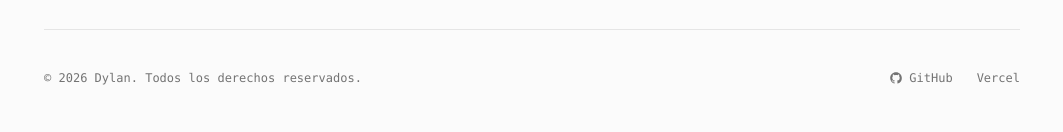
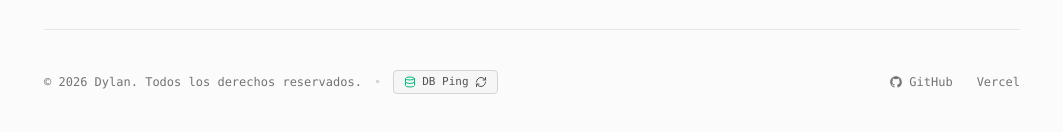
Before and after one commit to XDylaan27/PortafolioWebDylan, a Next.js app: page / in a window 1280 px wide. Shown: the part 1850-1982 px from the top of the page, without its empty margins (108-1171 px from the left). Built offline with nearby package versions, Linux system fonts and the light colour scheme; no server answers.

Commit message:
feat: add Supabase keep-alive ping endpoint, cron, and UI button

```diff
--- /dev/null
+++ b/src/app/api/supabase-ping/route.ts
@@ -0,0 +1,46 @@
+import { NextResponse } from 'next/server';
+import { supabase } from '@/lib/supabase';
+
+// Esta ruta actúa como heartbeat/ping para mantener despierto Supabase
+export async function GET(request: Request) {
+  try {
+    const start = Date.now();
+
+    // Consulta ligera al esquema público para mantener activa la base de datos
+    const { data, error } = await supabase
+      .from('bet_rooms')
+      .select('id')
+      .limit(1);
+
+    const latency = Date.now() - start;
+
+    if (error) {
+      return NextResponse.json(
+        {
+          success: false,
+          error: error.message,
+          timestamp: new Date().toISOString(),
+          latencyMs: latency,
+        },
+        { status: 500 }
+      );
+    }
+
+    return NextResponse.json({
+      success: true,
+      message: 'Supabase ping exitoso (Keep-Alive activo)',
+      timestamp: new Date().toISOString(),
+      latencyMs: latency,
+      count: data?.length ?? 0,
+    });
+  } catch (err: any) {
+    return NextResponse.json(
+      {
+        success: false,
+        error: err?.message || 'Error desconocido ejecutando ping',
+        timestamp: new Date().toISOString(),
+      },
+      { status: 500 }
+    );
+  }
+}
--- a/src/app/page.tsx
+++ b/src/app/page.tsx
@@ -4,6 +4,7 @@ import React, { useState } from 'react';
 import Link from 'next/link';
 import { PROJECTS, ProjectCategory } from '@/content/projects';
 import AuthWidget from '@/components/AuthWidget';
+import SupabaseKeepAlive from '@/components/SupabaseKeepAlive';
 import { ArrowUpRight, FolderGit2, Sparkles, Terminal, Code2, Layers, Mail, ExternalLink, Trophy } from 'lucide-react';
 
 const CATEGORIES: { key: 'all' | ProjectCategory; label: string }[] = [
@@ -193,8 +194,10 @@ export default function HomePage() {
 
       {/* Footer Editorial */}
       <footer className="pt-10 border-t border-neutral-200 dark:border-neutral-800 flex flex-col sm:flex-row justify-between items-start sm:items-center gap-4 text-xs font-mono text-neutral-500">
-        <div>
-          © {new Date().getFullYear()} Dylan. Todos los derechos reservados.
+        <div className="flex flex-col sm:flex-row sm:items-center gap-3">
+          <span>© {new Date().getFullYear()} Dylan. Todos los derechos reservados.</span>
+          <span className="hidden sm:inline text-neutral-300 dark:text-neutral-700">•</span>
+          <SupabaseKeepAlive />
         </div>
         <div className="flex items-center gap-6">
           <a
--- /dev/null
+++ b/src/components/SupabaseKeepAlive.tsx
@@ -0,0 +1,64 @@
+'use client';
+
+import React, { useState } from 'react';
+import { Database, RefreshCw, CheckCircle2, AlertCircle } from 'lucide-react';
+
+export default function SupabaseKeepAlive() {
+  const [loading, setLoading] = useState(false);
+  const [status, setStatus] = useState<'idle' | 'success' | 'error'>('idle');
+  const [message, setMessage] = useState<string>('');
+  const [latency, setLatency] = useState<number | null>(null);
+
+  const handlePing = async () => {
+    setLoading(true);
+    setStatus('idle');
+    setMessage('');
+    try {
+      const res = await fetch('/api/supabase-ping');
+      const data = await res.json();
+
+      if (data.success) {
+        setStatus('success');
+        setLatency(data.latencyMs);
+        setMessage(`Despierta y activa (${data.latencyMs}ms)`);
+      } else {
+        setStatus('error');
+        setMessage(data.error || 'Error en la respuesta');
+      }
+    } catch (err: any) {
+      setStatus('error');
+      setMessage(err?.message || 'Error de conexión');
+    } finally {
+      setLoading(false);
+    }
+  };
+
+  return (
+    <div className="flex items-center gap-2">
+      <button
+        onClick={handlePing}
+        disabled={loading}
+        title="Hacer ping manual a Supabase para evitar congelamiento"
+        className="group relative flex items-center gap-1.5 px-2.5 py-1 text-[11px] font-mono border border-neutral-300 dark:border-neutral-800 rounded bg-neutral-100/80 dark:bg-neutral-900/60 text-neutral-600 dark:text-neutral-400 hover:text-neutral-900 dark:hover:text-neutral-100 hover:border-neutral-400 dark:hover:border-neutral-700 transition-colors disabled:opacity-50"
+      >
+        <Database className="w-3 h-3 text-emerald-500" />
+        <span>DB Ping</span>
+        <RefreshCw className={`w-3 h-3 ${loading ? 'animate-spin' : 'group-hover:rotate-180 transition-transform duration-300'}`} />
+      </button>
+
+      {status === 'success' && (
+        <span className="flex items-center gap-1 text-[11px] font-mono text-emerald-500 animate-fade-in">
+          <CheckCircle2 className="w-3 h-3" />
+          <span>{message}</span>
+        </span>
+      )}
+
+      {status === 'error' && (
+        <span className="flex items-center gap-1 text-[11px] font-mono text-rose-500 animate-fade-in" title={message}>
+          <AlertCircle className="w-3 h-3" />
+          <span>Fallo ({message.slice(0, 20)}...)</span>
+        </span>
+      )}
+    </div>
+  );
+}
```
Also changed, not shown: vercel.json (added).
